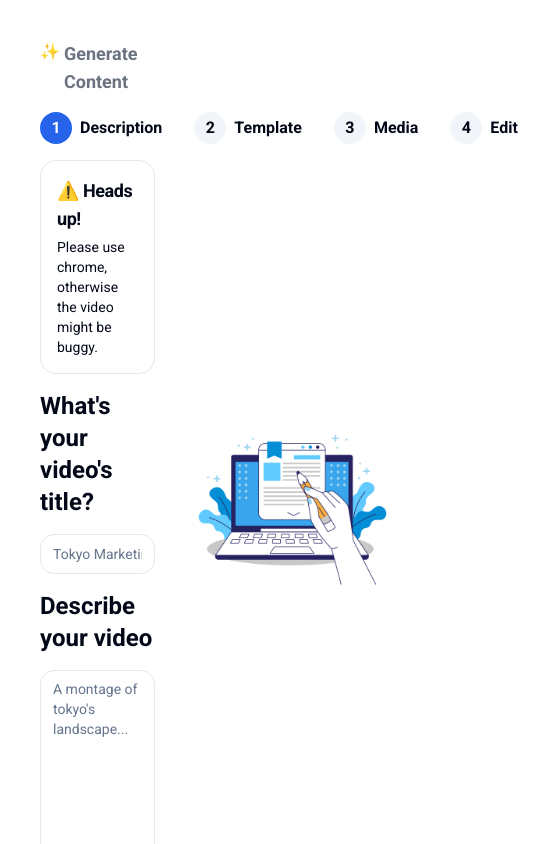
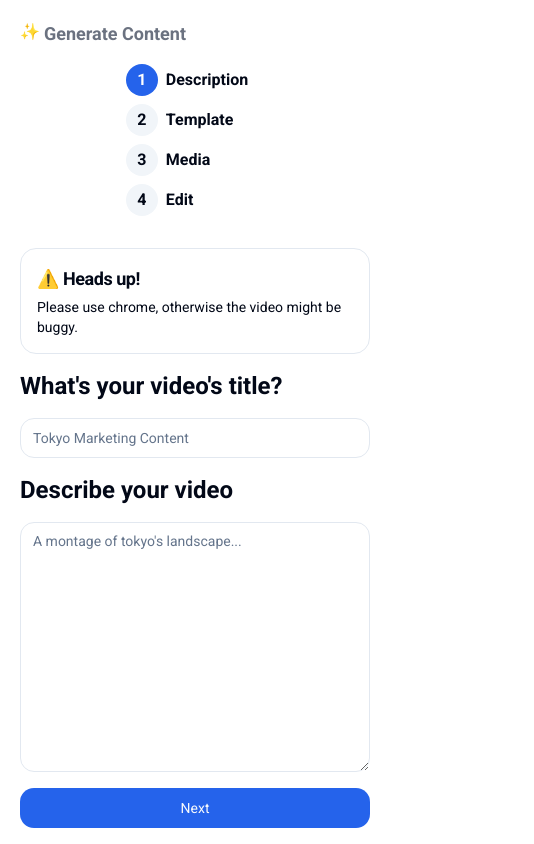
Before and after one commit to jacdevv/clipcraft, a Next.js app: page / in a window 390 px wide. Shown: the top 844 px of the page, 534 px wide, since content can reach past the window. Built offline with nearby package versions, Linux system fonts and the light colour scheme.

Commit message:
make mobile responsive

```diff
--- a/app/page.js
+++ b/app/page.js
@@ -81,15 +81,15 @@ export default function Home() {
   }, [stage]);
 
   return (
-    <main className="w-screen h-screen grid grid-cols-2">
-      <div className="flex flex-col space-y-4 p-10">
+    <main className="w-screen h-screen grid grid-cols-1 md:grid-cols-2">
+      <div className="flex flex-col space-y-4 p-5 md:p-10">
         <div className="flex space-x-1">
           <div>✨</div>
           <h1 className="text-gray-500 font-semibold text-lg">
             Generate Content
           </h1>
         </div>
-        <div className="flex items-center">
+        <div className="flex flex-col md:flex-row mx-auto items-left md:items-center space-y-2">
           <div className="space-x-2 flex items-center">
             <div
               className={clsx(
@@ -104,7 +104,7 @@ export default function Home() {
             </div>
             <div className="font-semibold pr-4">Description</div>
           </div>
-          <div className="h-[1px] w-8 bg-gray-200 mr-4"></div>
+          <div className="h-[1px] w-8 bg-gray-200 mr-4 hidden md:block"></div>
           <div className="space-x-2 flex items-center">
             <div
               className={clsx(
@@ -119,7 +119,7 @@ export default function Home() {
             </div>
             <div className="font-semibold pr-4">Template</div>
           </div>
-          <div className="h-[1px] w-8 bg-gray-200 mr-4"></div>
+          <div className="h-[1px] w-8 bg-gray-200 mr-4 hidden md:block"></div>
           <div className="space-x-2 flex items-center">
             <div
               className={clsx(
@@ -134,7 +134,7 @@ export default function Home() {
             </div>
             <div className="font-semibold pr-4">Media</div>
           </div>
-          <div className="h-[1px] w-8 bg-gray-200 mr-4"></div>
+          <div className="h-[1px] w-8 bg-gray-200 mr-4 hidden md:block"></div>
           <div className="space-x-2 flex items-center">
             <div
               className={clsx(
@@ -149,6 +149,20 @@ export default function Home() {
             </div>
             <div className="font-semibold pr-4">Edit</div>
           </div>
+        </div>
+        <div>
+          {stage === 5 && (
+            <Suspense fallback={<p>Loading video...</p>}>
+              <iframe
+                src={videoUrl}
+                alt="Video generated"
+                allowfullscreen="1"
+                width="380"
+                height="200"
+                className="rounded-lg md:hidden mx-auto"
+              />
+            </Suspense>
+          )}
         </div>
         {stage == 1 && (
           <Description
@@ -195,12 +209,12 @@ export default function Home() {
         {stage == 5 && <Edit scriptData={scenes} setVideoUrl={setVideoUrl} />}
         {stage == 6 && (
           <div className="pt-8 text-2xl font-semibold text-red-500">
-            An error occurred while generating your video, please refresh the
-            website and try again.
+            A network error occured while generating your video, please refresh
+            the page and try again.
           </div>
         )}
       </div>
-      <div className="my-auto">
+      <div className="my-auto hidden md:block">
         {stage < 5 && (
           <div className="flex items-center justify-center">
             <Image src={imageSrc} alt="Writing" width="800" height="800" />
```
